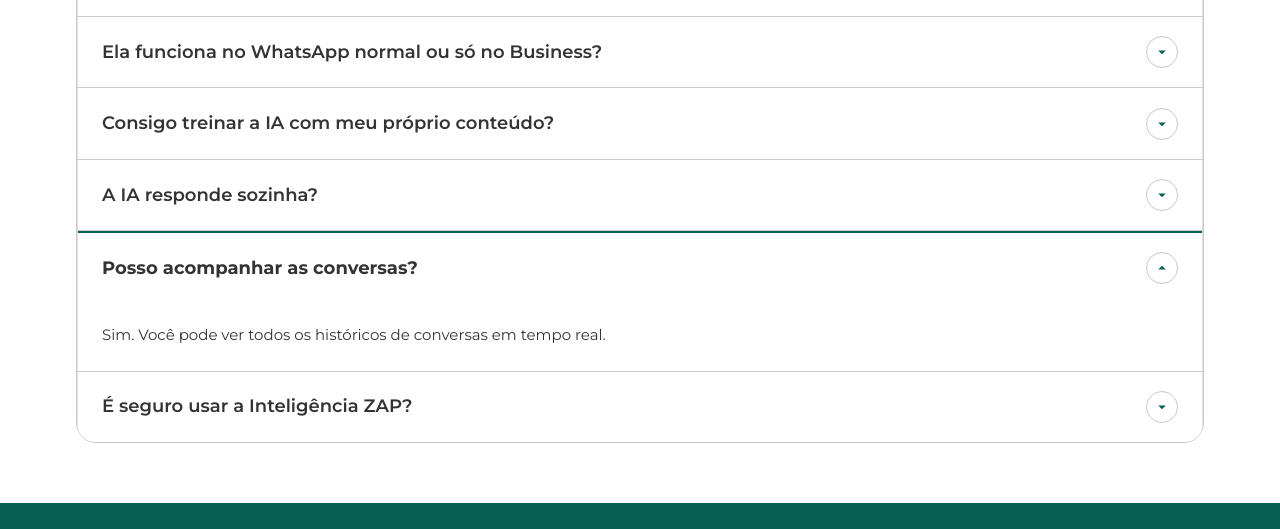
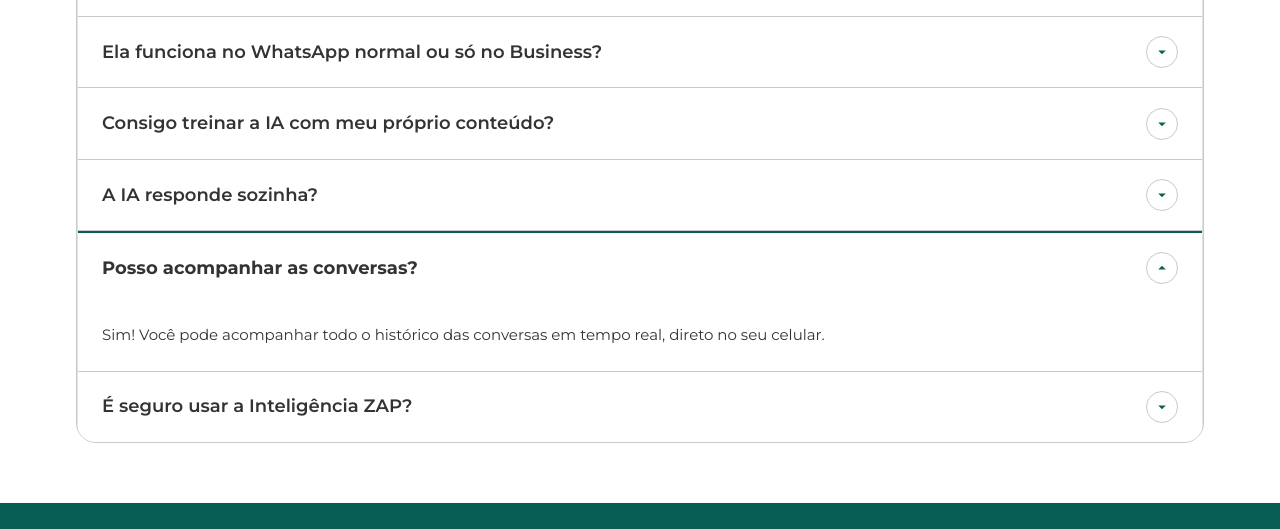
Before and after one commit to GVenancio/InteligenciaZap, a plain HTML site: page Index.html in a window 1280 px wide. Both pictures are taken after a click on the button "Posso acompanhar as conversas?". Shown: the part 2590-3119 px from the top of the page. Drawn offline with nearby package versions, Linux system fonts and the light colour scheme.

Commit message:
ajuste resposta

```diff
--- a/Index.html
+++ b/Index.html
@@ -216,7 +216,7 @@
                 <svg viewBox="0 0 24 24"><path d="M7 10l5 5 5-5"/></svg>
               </span>
             </button>
-            <div class="accordion-body">Sim. Você pode ver todos os históricos de conversas em tempo real.</div>
+            <div class="accordion-body">Sim! Você pode acompanhar todo o histórico das conversas em tempo real, direto no seu celular.</div>
           </div>
           <div class="accordion-item">
             <button class="accordion-header">
```
